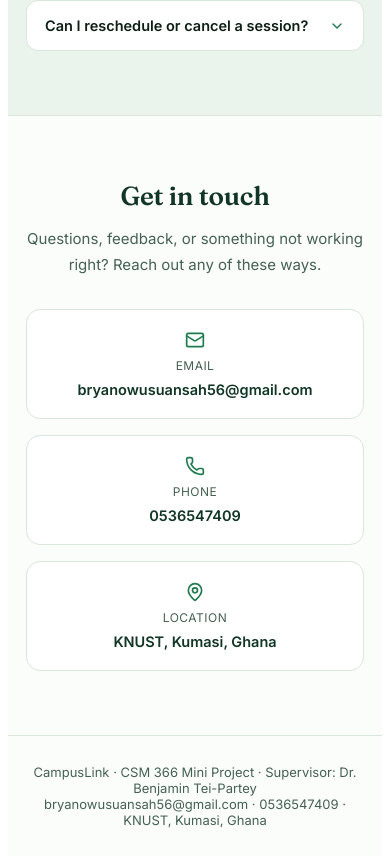
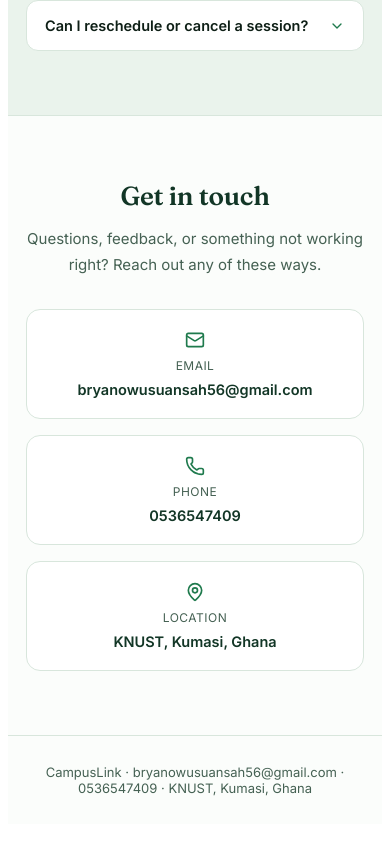
Before and after one commit to bryanard355/CAMPUSLINK, a React (Vite) app: page / in a window 390 px wide. Shown: the part 2068-2932 px from the top of the page. After the commit the page ends 2900 px from the top, so only its background shows below. Built offline with nearby package versions, Linux system fonts and the light colour scheme; no server answers.

Commit message:
Replace academic project-credit footer text with real contact info (email, phone, location)

```diff
--- a/Dashboard.jsx
+++ b/Dashboard.jsx
@@ -2,6 +2,12 @@ import React, { useEffect, useMemo, useRef, useState } from 'react';
 import { GraduationCap } from 'lucide-react';
 import { useNavigate } from 'react-router-dom';
 import { getSupabase, hasSupabaseConfig } from './src/lib/supabaseClient.js';
+
+const CONTACT = {
+  email: 'bryanowusuansah56@gmail.com',
+  phone: '0536547409',
+  location: 'KNUST, Kumasi, Ghana',
+};
 
 function normalizeRole(roleValue) {
   const role = String(roleValue || '').trim().toLowerCase();
@@ -1076,8 +1082,8 @@ export default function Dashboard() {
 
       <footer>
         <div className="wrap foot-row">
-          <div>CampusLink · CSM 366 Mini Project · Supervisor: Dr. Benjamin Tei-Partey</div>
-          <div>Sackey · Sanogo · Owusu-Ansah Kwame</div>
+          <div>CampusLink</div>
+          <div>{CONTACT.email} · {CONTACT.phone} · {CONTACT.location}</div>
         </div>
       </footer>
 
--- a/src/LandingPage.jsx
+++ b/src/LandingPage.jsx
@@ -306,9 +306,7 @@ export default function LandingPage() {
 
       <footer className="lp-footer">
         <div className="lp-wrap">
-          CampusLink · CSM 366 Mini Project · Supervisor: Dr. Benjamin Tei-Partey
-          <br />
-          {CONTACT.email} · {CONTACT.phone} · {CONTACT.location}
+          CampusLink · {CONTACT.email} · {CONTACT.phone} · {CONTACT.location}
         </div>
       </footer>
     </div>
```
